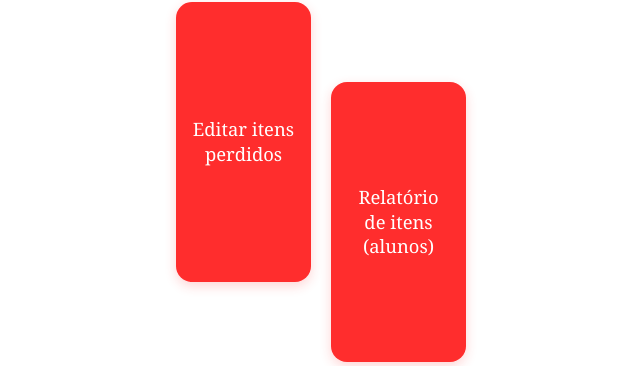
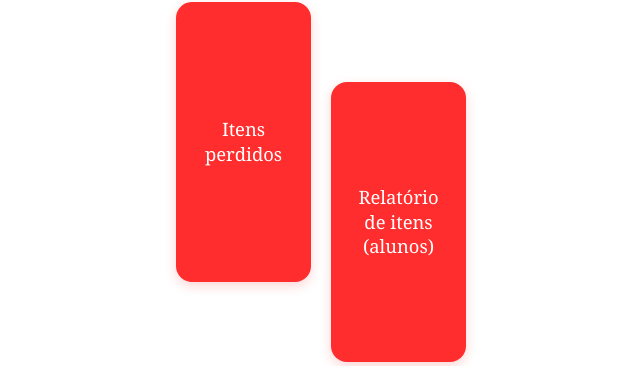
Before and after one commit to Localiza-Mais-603/localiza-mais-senai, a Flask app: page /tela-corporativa in a window 1280 px wide. Shown: the part 218-584 px from the top of the page, without its empty margins (319-959 px from the left). Run offline with Flask 3, Linux system fonts and the light colour scheme.

Commit message:
modify: nome do card

```diff
--- a/templates/tela-inicial-corporativo.html
+++ b/templates/tela-inicial-corporativo.html
@@ -10,7 +10,7 @@
     <div class="card-container">
         <!-- Aponta para a rota pag_editar_item_cadastrado do seu app.py -->
         <a href="{{ url_for('pag_editar_item_cadastrado') }}" class="card">
-            Editar itens perdidos
+            Itens perdidos
         </a>
 
         <!-- Futura rota do relatório de itens -->
```
